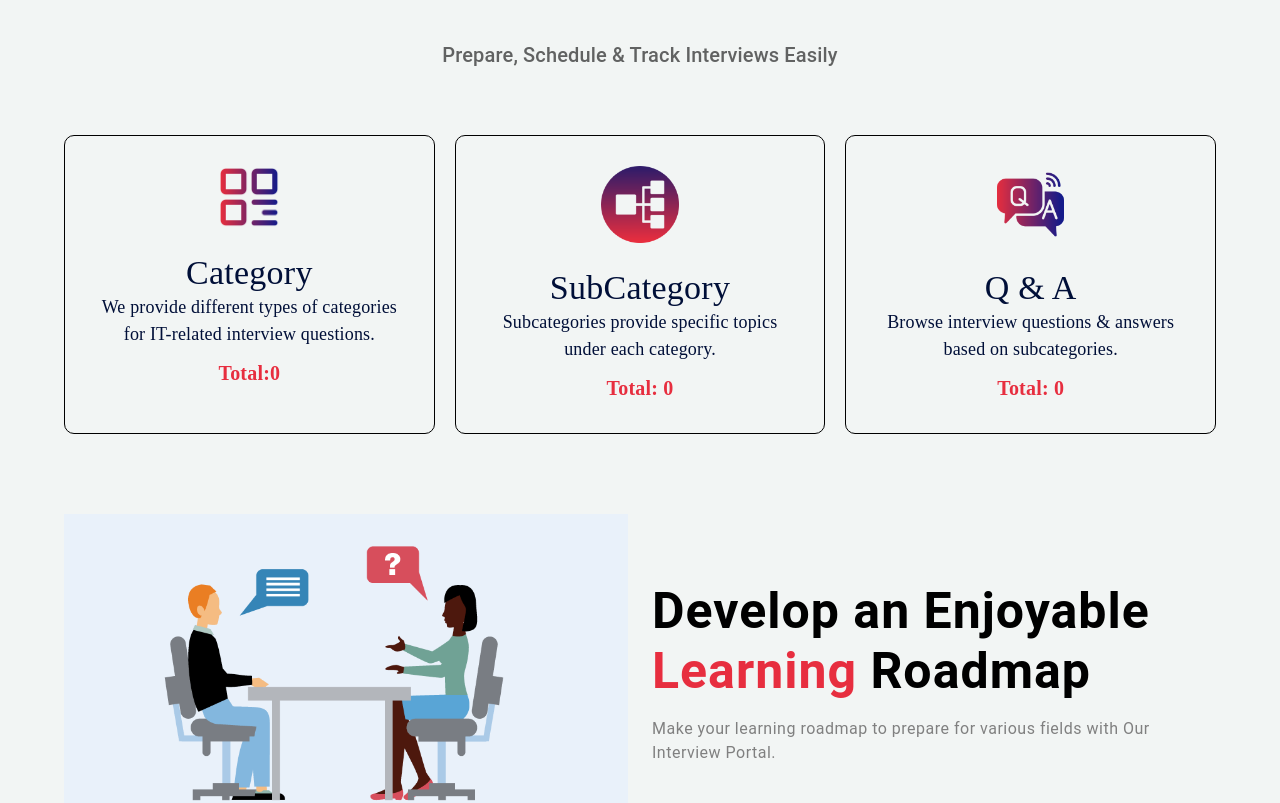
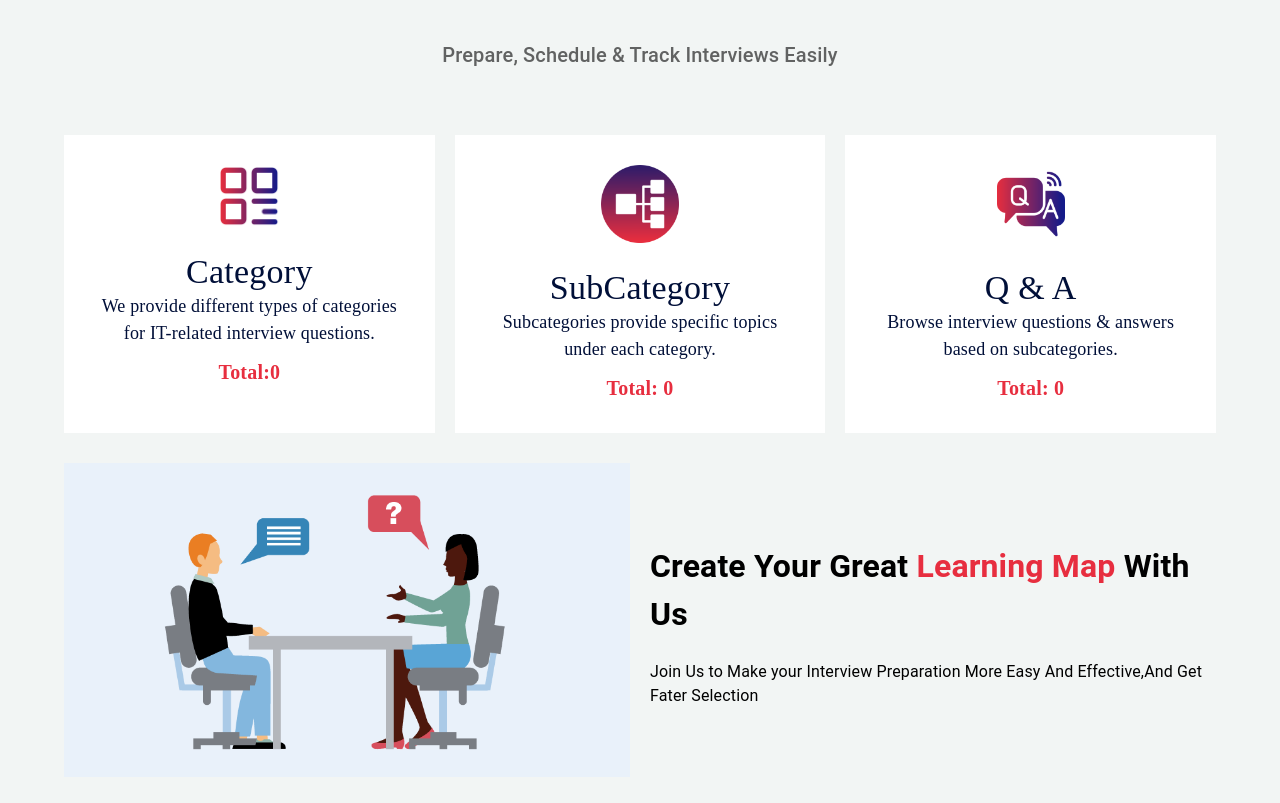
Before and after one commit to krisha-humbal/app-postman, a React (Create React App) app: page / in a window 1280 px wide. Shown: the part 282-1085 px from the top of the page. Built offline with nearby package versions, Linux system fonts and the light colour scheme; a web font is replaced by a local one.

Commit message:
Update Home.jsx

```diff
--- a/src/Pages/Home.jsx
+++ b/src/Pages/Home.jsx
@@ -69,21 +69,20 @@ function Home() {
   return (
     <div style={{backgroundColor:'#f2f5f4'}}>
 
-      <AppBar position="sticky" sx={{ backgroundColor: '#E72F3E' }}>
+      <AppBar position="static" sx={{ backgroundColor: '#E72F3E' }}>
         <Toolbar>
           <Box sx={{ flexGrow: 1, display: { xs: "100px" }, width: { xs: "200px" } }}>
             <img src={Img} alt="" width={'250px'} style={{ width: { xs: '100%' } }} />
           </Box>
-          <Box sx={{ display: { xs: "none", md: "block" } }}>
-
+          <Box sx={{ display: { xs: "none", md: "block",sm:'block' } }}>
             <Button color="inherit" onClick={handleSingnup}>Signup</Button>
             <Button color="inherit" onClick={handleLogin}>Login</Button>
           </Box>
-          <Box sx={{ display: { xs: "block", md: "none" } }}>
+          <Box sx={{ display: { xs: "block", md: "none",sm:'none' } }}>
             <IconButton color="inherit" onClick={handleMenuOpen}>
               <MenuIcon />
             </IconButton>
-            <Menu list={list} open={Boolean(list)} onClose={handleMenuClose} sx={{ position: { sm: 'absolute', xs: 'absolute', md: 'absolute' }, left: { xs: '50%', sm: '50%', md: '50%' }, top: { xs: '-100px', sm: '0px' }, width: { xs: '50%' } }}>
+            <Menu list={list} open={Boolean(list)} onClose={handleMenuClose} sx={{ position: {  xs: 'aboslute', md: 'absolute' }, left: { xs: '200px', sm: '30px' }, top: { xs: '-50px', sm: '0px' }, width: { xs: '150px' } }}>
               {pages.map((page, i) => (
                 <MenuItem key={i} onClick={handleMenuClose} sx={{ color: 'black' }}>
                   <Typography sx={{ textAlign: 'center' }} className='header-pages-res'>
@@ -118,7 +117,7 @@ function Home() {
           <Container sx={{ display: "flex", flexDirection: { xs: 'column', sm: 'row' }, justifyContent: 'center', gap: '20px', paddingBottom: '30px' }}>
 
             {/* Category Box */}
-            <Box sx={{ width: { xs: '90%', sm: '30%' }, border: '1px solid black', padding: '30px', borderRadius: '10px', textAlign: 'center' }}>
+            <Box sx={{ width: { xs: '80%', sm: '30%' },  padding: '30px', textAlign: 'center',backgroundColor:'white' }}>
               <img src={img1} alt="Category" width="20%" style={{ paddingBottom: '20px' }} />
               <Typography variant="h4" sx={{ fontWeight: '500', color: '#000F38',fontFamily: "Eczar, serif" }}>Category</Typography>
               <Typography sx={{ color: '#000F38', fontSize: '18px' ,fontFamily: "Eczar, serif"}}>
@@ -131,7 +130,7 @@ function Home() {
             </Box>
 
             {/* Subcategory Box */}
-            <Box sx={{ width: { xs: '90%', sm: '30%' }, border: '1px solid black', padding: '30px', borderRadius: '10px', textAlign: 'center' }}>
+            <Box sx={{ width: { xs: '80%', sm: '30%' }, padding: '30px', textAlign: 'center',backgroundColor:'white' }}>
               <img src={img2} alt="SubCategory" width="25%" style={{ paddingBottom: '20px' }} />
               <Typography variant="h4" sx={{ fontWeight: '500', color: '#000F38',fontFamily:'Eczar' }}>SubCategory</Typography>
               <Typography sx={{ color: '#000F38', fontSize: '18px',fontFamily: "Eczar, serif",fontWeight:'100' }}>
@@ -143,7 +142,7 @@ function Home() {
             </Box>
 
             {/* Q&A Box */}
-            <Box sx={{ width: { xs: '90%', sm: '30%' }, border: '1px solid black', padding: '30px', borderRadius: '10px', textAlign: 'center' }}>
+            <Box sx={{ width: { xs: '80%', sm: '30%' }, padding: '30px', textAlign: 'center',backgroundColor:'white' }}>
               <img src={img3} alt="Q&A" width="25%" style={{ paddingBottom: '20px' }} />
               <Typography variant="h4" sx={{ fontWeight: '500', color: '#000F38',fontFamily: "Eczar, serif" }}>Q & A</Typography>
               <Typography sx={{ color: '#000F38', fontSize: '18px',fontFamily: "Eczar, serif" }}>
@@ -155,37 +154,17 @@ function Home() {
             </Box>
 
           </Container>
-          <section style={{ padding: "50px 0" }}>
-        <Container>
-          <Grid container spacing={3} alignItems="center">
-            <Grid item xs={12} md={6}>
-              <img
-                src={image}
-                alt="Learning Roadmap"
-                style={{ width: "100%" }}
-              />
-            </Grid>
-            <Grid item xs={12} md={6}>
-              <Typography
-                variant="h2"
-                sx={{
-                  fontSize: { xs: "28px", sm: "40px", md: "50px" },
-                  fontWeight: 700,
-                  mb: 2,
-                  letterSpacing: 1,
-                }}
-              >
-                Develop an Enjoyable{" "}
-                <span style={{ color: "#E72E3F" }}>Learning</span> Roadmap
+          <Container sx={{ display: "flex", flexDirection: { xs: 'column', sm: 'row' }, justifyContent:'center',alignItems:{xs:'center'}, gap: '20px', paddingBottom: '30px', }}>
+            <Box sx={{width:{xs:'90%',sm:'30%',md:'50%'}}}>
+              <img src={image} alt="Q&A" width="100%"></img>
+            </Box>
+            <Box sx={{width:{xs:'90%',sm:'30%',md:'50%'}}}>
+              <Typography>
+                <h1 style={{fontSize:{xs:'10px',sm:'21px',md:'30px'}}}>Create Your Great <span style={{color:'#E72E3F'}}>Learning Map</span> With Us</h1>
+                <p>Join Us to Make your Interview Preparation More Easy And Effective,And Get Fater Selection</p>
               </Typography>
-              <Typography sx={{ color: "gray", letterSpacing: 0.5 }}>
-                Make your learning roadmap to prepare for various fields with
-                Our Interview Portal.
-              </Typography>
-            </Grid>
-          </Grid>
-        </Container>
-      </section>
+            </Box>
+          </Container>
           <Footer/>
         </>
       )}
```
